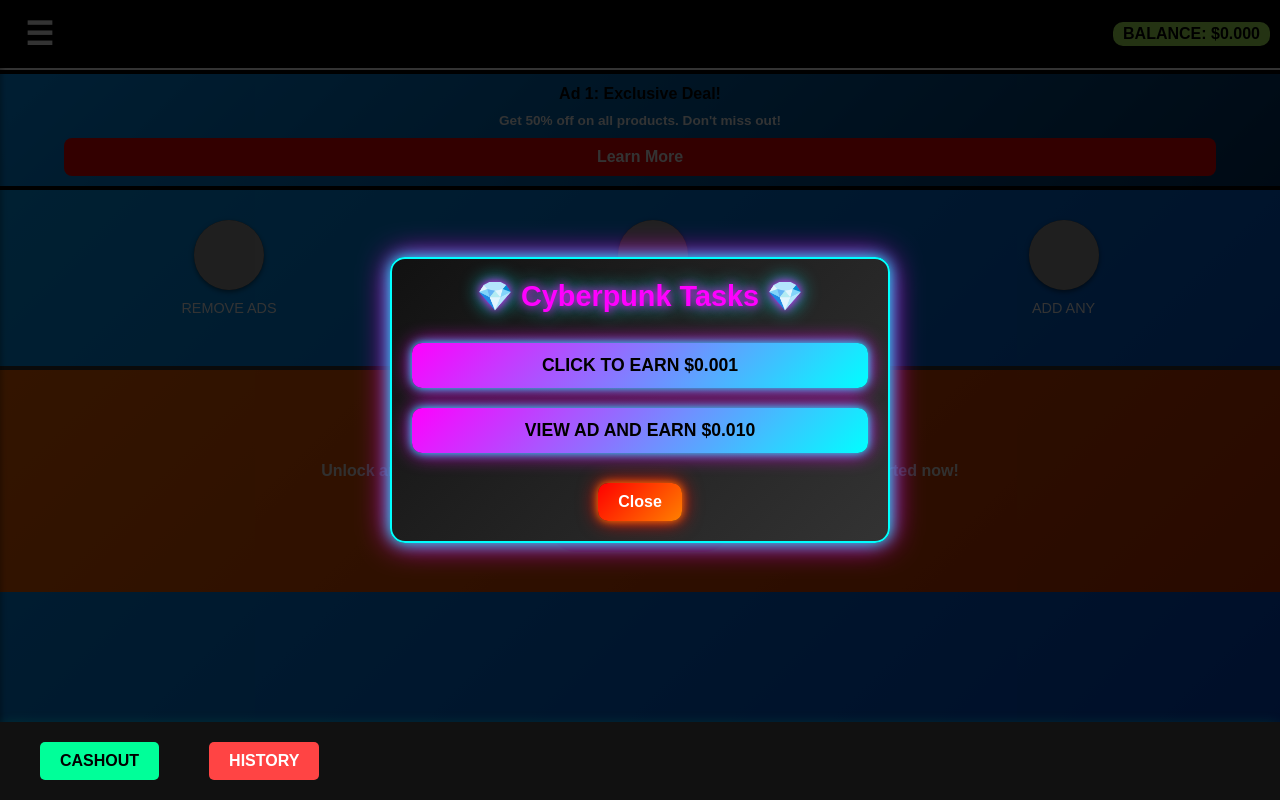
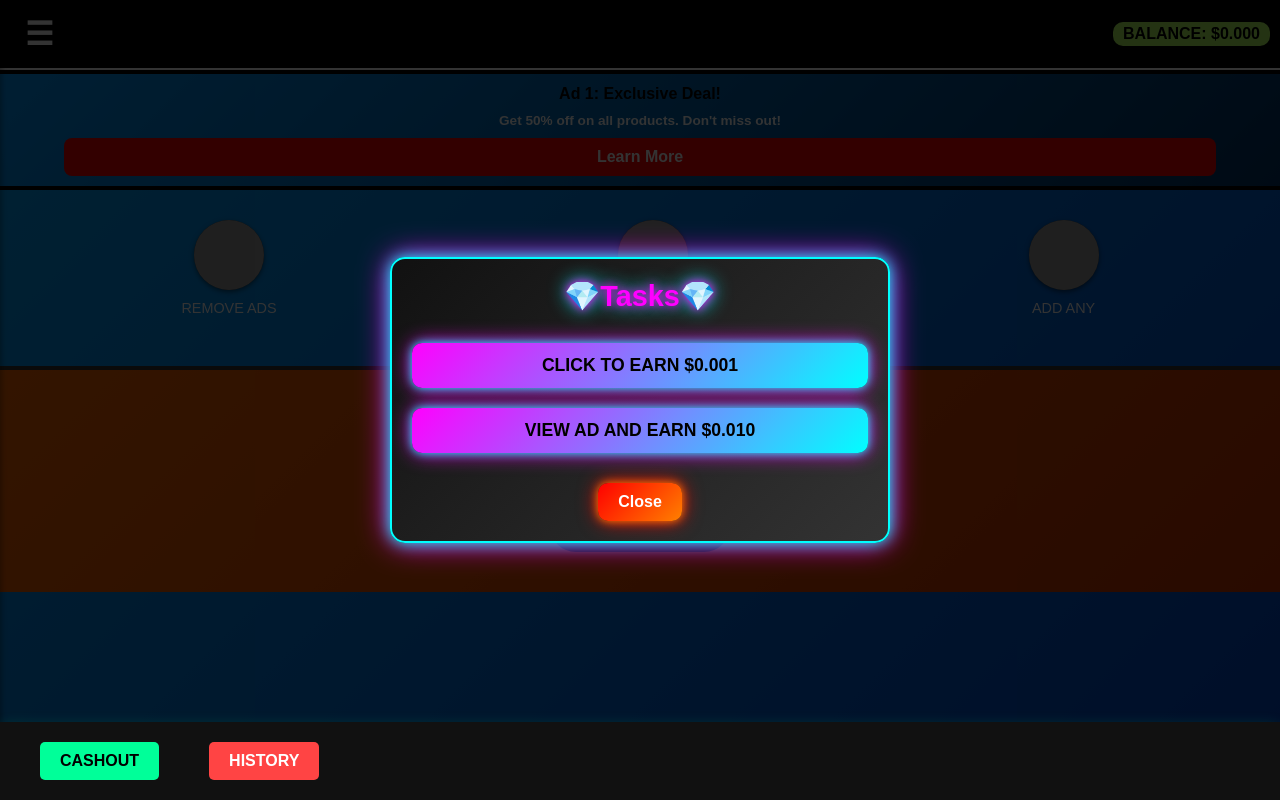
Before and after one commit to Franknkiwani/Ma1, a plain HTML site: page Index.html in a window 1280 px wide. Both pictures are taken after a click on the button "Start Earning". Drawn offline with Linux system fonts and the light colour scheme; grey boxes are pictures that could not be loaded.

Commit message:
Update Index.html

```diff
--- a/Index.html
+++ b/Index.html
@@ -215,7 +215,7 @@
         }
 
         .earning-section button {
-            background-color: red;
+            background-color: Black;
             color: white;
             border: none;
             padding: 15px 30px;
@@ -721,13 +721,13 @@ button:hover {
     <!-- Earning Section -->
     <div class="earning-section">
         <h2>Start Earning Today!</h2>
-        <p>Unlock amazing ways to earn rewards by completing simple tasks. Get started now!</p>
+        <p>Unlock amazing ways to earn rewards!</p>
         <button>Start Earning</button>
     </div>
 <!-- Cyberpunk Task Popup -->
 <div class="task-popup" id="task-popup">
     <div class="popup-content">
-        <h2 class="popup-title">💎 Cyberpunk Tasks 💎</h2>
+        <h2 class="popup-title">💎Tasks💎</h2>
         <div id="task-list">
             <!-- Task buttons will be injected here via JavaScript -->
         </div>
```
